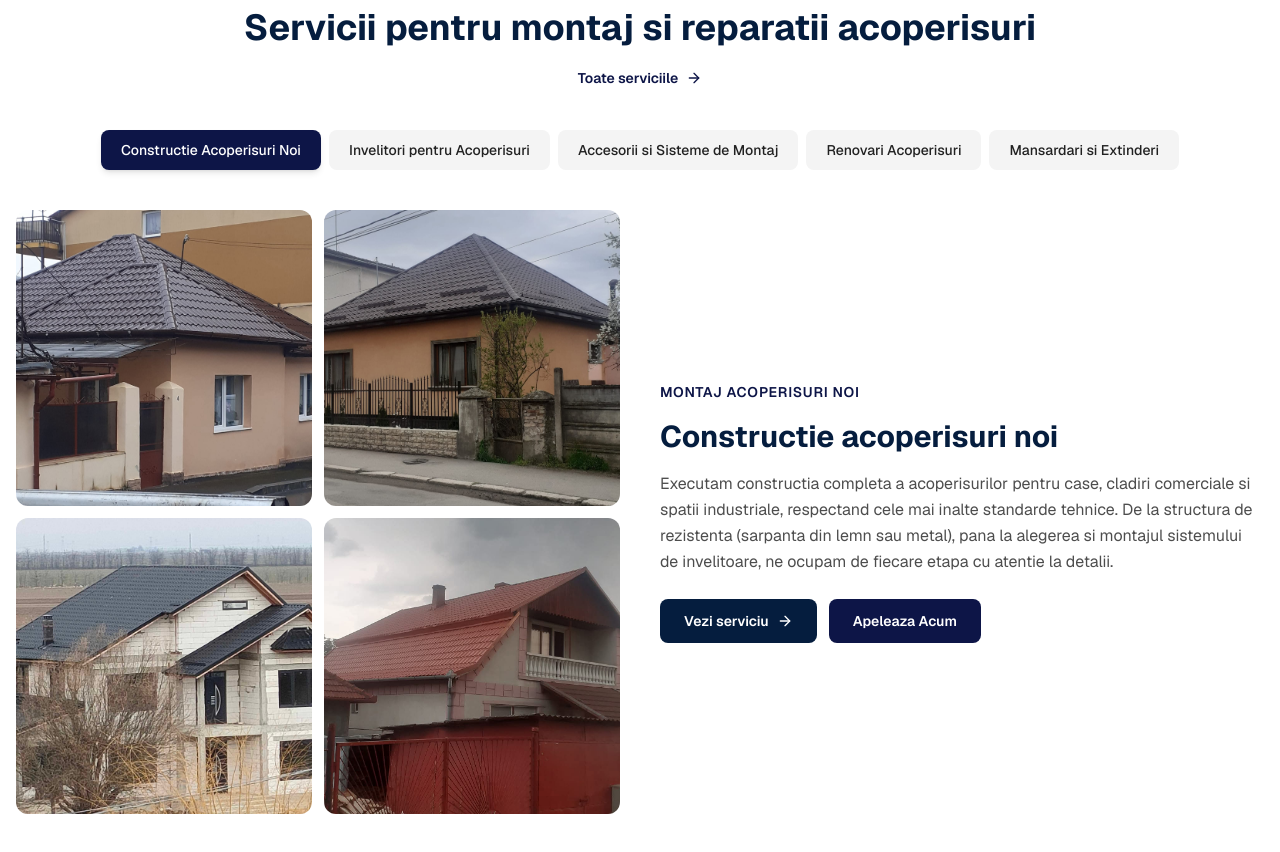
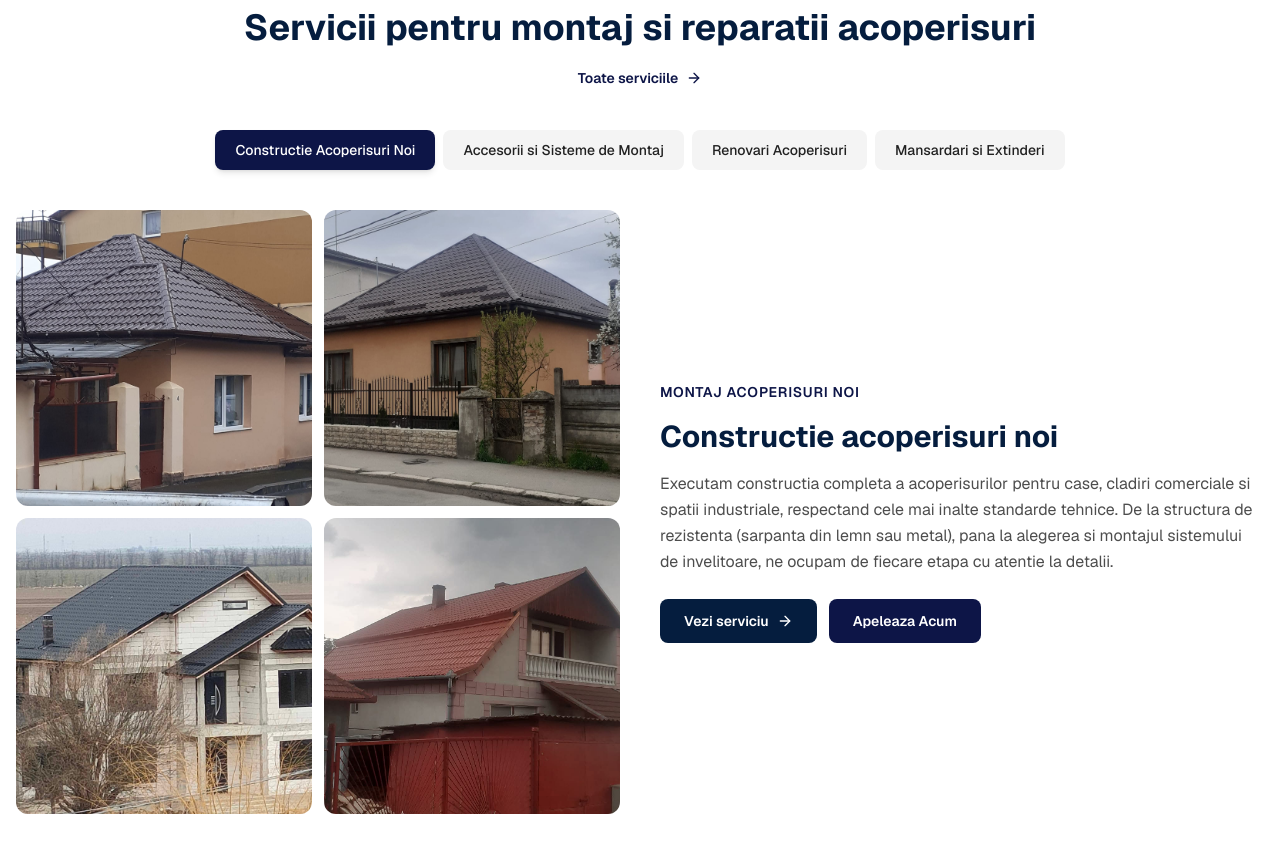
Before and after one commit to paullicica2016-rgb/acoperis-romania-, a Next.js app: page / in a window 1280 px wide. Shown: the part 3380-4232 px from the top of the page. Built offline with nearby package versions, Linux system fonts and the light colour scheme.

Commit message:
Remove Invelitori tab from homepage Services section

```diff
--- a/src/components/Services.tsx
+++ b/src/components/Services.tsx
@@ -36,19 +36,6 @@ const tabs = [
       "/images/dragos/poza-2.jpeg",
       "/images/dragos/poza-5.jpeg",
       "/images/dragos/acoperisuri-noi.jpeg",
-    ],
-  },
-  {
-    label: "Invelitori pentru Acoperisuri",
-    slug: "invelitori-pentru-acoperisuri",
-    badge: "Invelitori pentru Acoperisuri",
-    title: "Invelitori pentru acoperisuri",
-    desc: "Montam toate tipurile de invelitori, asigurand protectie, durabilitate si estetica superioara pentru orice tip de constructie. Lucram cu materiale diverse – tigla ceramica, tigla metalica, tabla faltuita, tabla cutata si sindrila bituminoasa.",
-    images: [
-      "/images/projects/tigla-ceramica-2.webp",
-      "/images/projects/tigla-metalica-3.webp",
-      "/images/projects/tabla-faltuita-1.webp",
-      "/images/projects/sindrila-1.webp",
     ],
   },
   {
```
